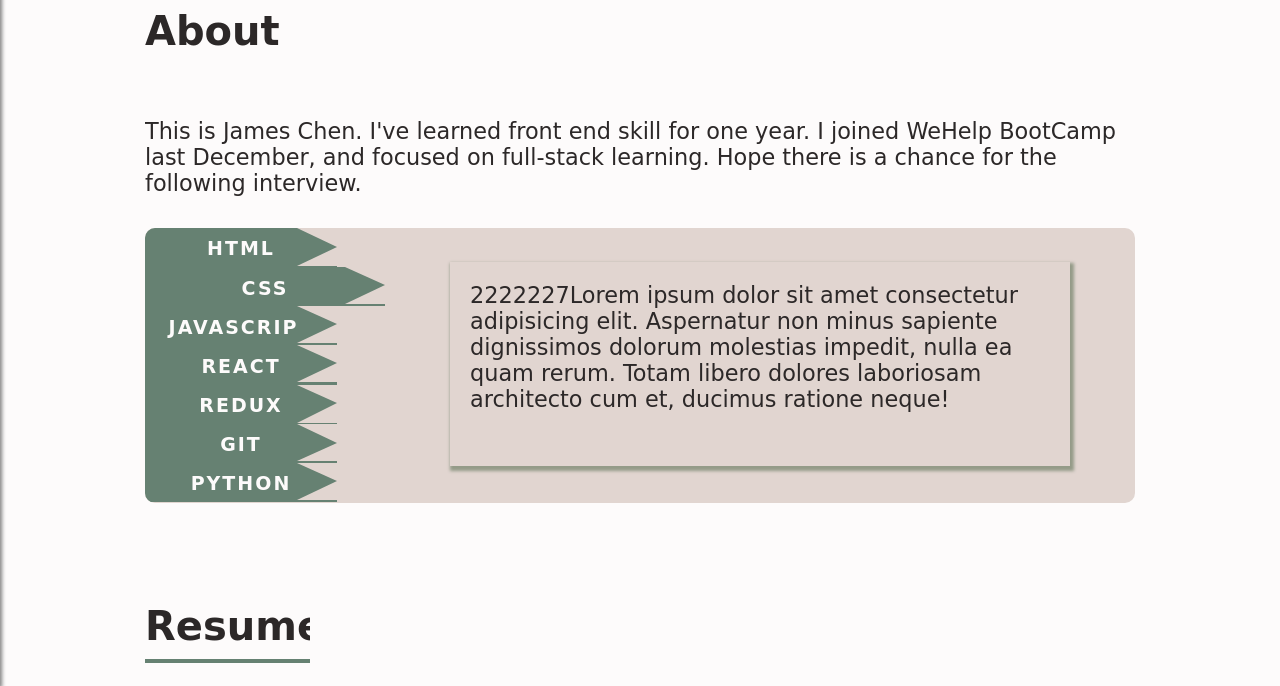
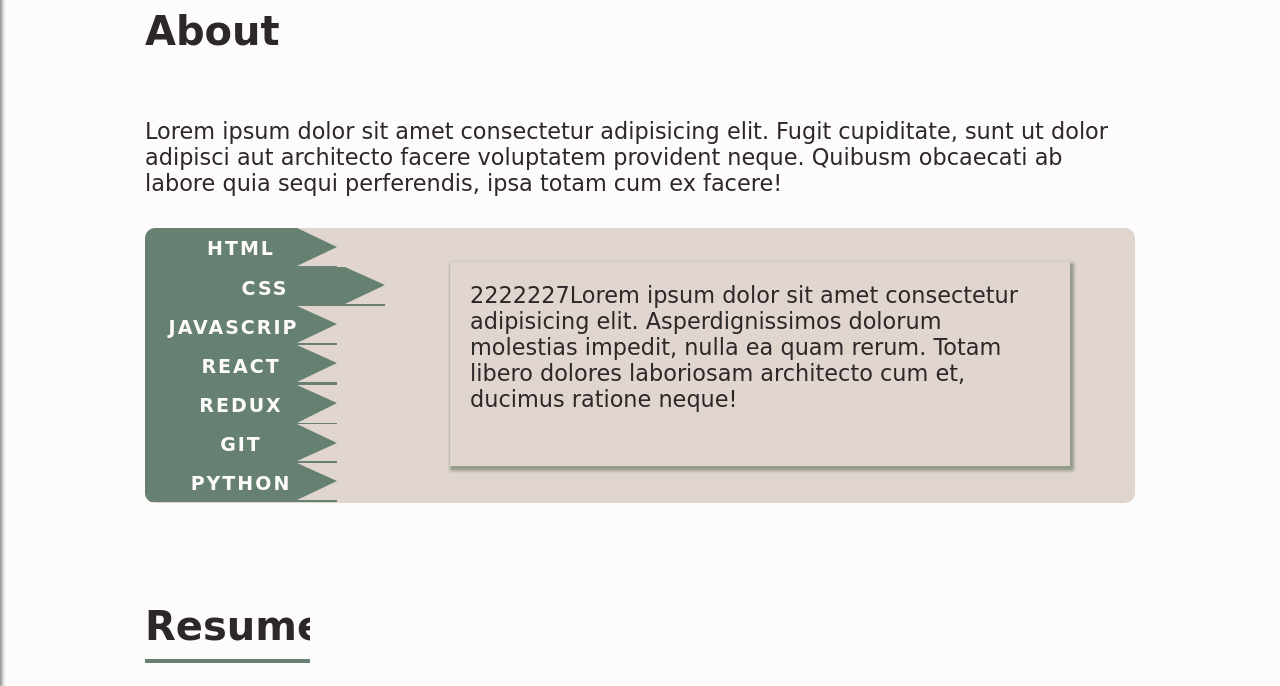
Before and after one commit to JamesChenTW09/Personal-Site, a plain HTML site: page index.html in a window 1280 px wide. Both pictures are taken after a click on the element "CSS". Shown: the part 822-1508 px from the top of the page. Drawn offline with nearby package versions, Linux system fonts and the light colour scheme; a web font is replaced by a local one.

Commit message:
modify rwd codes

```diff
--- a/index.html
+++ b/index.html
@@ -57,66 +57,60 @@
     <section class="about">
       <h2>About</h2>
       <p>
-        This is James Chen. I've learned front end skill for one year. I joined
-        WeHelp BootCamp last December, and focused on full-stack learning. Hope
-        there is a chance for the following interview.
+        Lorem ipsum dolor sit amet consectetur adipisicing elit. Fugit
+        cupiditate, sunt ut dolor adipisci aut architecto facere voluptatem
+        provident neque. Quibusm obcaecati ab labore quia sequi perferendis,
+        ipsa totam cum ex facere!
       </p>
       <div class="skillListRWD">
         <div>HTML</div>
         <p>
           Lorem ipsum dolor sit amet consectetur adipisicing elit. Fugit
           cupiditate, sunt ut dolor adipisci aut architecto facere voluptatem
-          provident neque. Quibusdam, quaerat mollitia qui officia, at autem
-          doloremque quidem obcaecati ab labore quia sequi perferendis, ipsa
-          totam cum ex facere!
+          provident neque. Quibusm obcaecati ab labore quia sequi perferendis,
+          ipsa totam cum ex facere!
         </p>
         <div>CSS</div>
         <p>
           Lorem ipsum dolor sit amet consectetur adipisicing elit. Fugit
           cupiditate, sunt ut dolor adipisci aut architecto facere voluptatem
-          provident neque. Quibusdam, quaerat mollitia qui officia, at autem
-          doloremque quidem obcaecati ab labore quia sequi perferendis, ipsa
-          totam cum ex facere!
+          provident neque. Quibusm obcaecati ab labore quia sequi perferendis,
+          ipsa totam cum ex facere!
         </p>
         <div>JAVASCRIPT</div>
         <p>
           Lorem ipsum dolor sit amet consectetur adipisicing elit. Fugit
           cupiditate, sunt ut dolor adipisci aut architecto facere voluptatem
-          provident neque. Quibusdam, quaerat mollitia qui officia, at autem
-          doloremque quidem obcaecati ab labore quia sequi perferendis, ipsa
-          totam cum ex facere!
+          provident neque. Quibusm obcaecati ab labore quia sequi perferendis,
+          ipsa totam cum ex facere!
         </p>
         <div>PYTHON</div>
         <p>
           Lorem ipsum dolor sit amet consectetur adipisicing elit. Fugit
           cupiditate, sunt ut dolor adipisci aut architecto facere voluptatem
-          provident neque. Quibusdam, quaerat mollitia qui officia, at autem
-          doloremque quidem obcaecati ab labore quia sequi perferendis, ipsa
-          totam cum ex facere!
+          provident neque. Quibusm obcaecati ab labore quia sequi perferendis,
+          ipsa totam cum ex facere!
         </p>
         <div>GIT</div>
         <p>
           Lorem ipsum dolor sit amet consectetur adipisicing elit. Fugit
           cupiditate, sunt ut dolor adipisci aut architecto facere voluptatem
-          provident neque. Quibusdam, quaerat mollitia qui officia, at autem
-          doloremque quidem obcaecati ab labore quia sequi perferendis, ipsa
-          totam cum ex facere!
+          provident neque. Quibusm obcaecati ab labore quia sequi perferendis,
+          ipsa totam cum ex facere!
         </p>
         <div>REACT</div>
         <p>
           Lorem ipsum dolor sit amet consectetur adipisicing elit. Fugit
           cupiditate, sunt ut dolor adipisci aut architecto facere voluptatem
-          provident neque. Quibusdam, quaerat mollitia qui officia, at autem
-          doloremque quidem obcaecati ab labore quia sequi perferendis, ipsa
-          totam cum ex facere!
+          provident neque. Quibusm obcaecati ab labore quia sequi perferendis,
+          ipsa totam cum ex facere!
         </p>
         <div>REDUX</div>
         <p>
           Lorem ipsum dolor sit amet consectetur adipisicing elit. Fugit
           cupiditate, sunt ut dolor adipisci aut architecto facere voluptatem
-          provident neque. Quibusdam, quaerat mollitia qui officia, at autem
-          doloremque quidem obcaecati ab labore quia sequi perferendis, ipsa
-          totam cum ex facere!
+          provident neque. Quibusm obcaecati ab labore quia sequi perferendis,
+          ipsa totam cum ex facere!
         </p>
       </div>
       <div class="skill">
@@ -132,15 +126,14 @@
         <div class="skillContent">
           <p>
             11111Lorem ipsum dolor sit amet consectetur adipisicing elit.
-            Perspiciatis necessitatibus similique est aliquam aspernatur
-            sapiente sint do commodi magnam mollitia, magni quisquam saepe
+            Perspiciatis necessitatimollitia, magni quisquam saepe
             necessitatibus dolorum sed modi exercitationem. Doloribus.
           </p>
           <p>
             2222227Lorem ipsum dolor sit amet consectetur adipisicing elit.
-            Aspernatur non minus sapiente dignissimos dolorum molestias impedit,
-            nulla ea quam rerum. Totam libero dolores laboriosam architecto cum
-            et, ducimus ratione neque!
+            Asperdignissimos dolorum molestias impedit, nulla ea quam rerum.
+            Totam libero dolores laboriosam architecto cum et, ducimus ratione
+            neque!
           </p>
           <p>
             3233333377Lorem ipsum dolor sit amet consectetur adipisicing elit.
--- a/style/style.scss
+++ b/style/style.scss
@@ -688,6 +688,9 @@ nav div.imageContainer img:hover {
 @media (max-width: 800px) {
   .resume {
     grid-template-rows: repeat(46, 48px);
+    h2 {
+      grid-column: 2/4;
+    }
     .summary {
       .summaryContainer {
         &::before {
@@ -735,7 +738,6 @@ nav div.imageContainer img:hover {
 }
 //portfolio
 .portfolio {
-  outline: 1px solid red;
   width: 1100px;
   margin: 20px auto 30px auto;
   display: grid;
@@ -759,7 +761,6 @@ nav div.imageContainer img:hover {
     font-size: 1.4rem;
   }
   .portfolioContainer {
-    outline: 1px solid red;
     grid-column: 2/20;
     grid-row: 5/18;
   }
@@ -863,7 +864,6 @@ nav div.imageContainer img:hover {
     grid-template-columns: repeat(20, 1fr);
     grid-template-rows: repeat(22, 30px);
     .contactContainer {
-      outline: 1px solid red;
       grid-template-columns: 15px 440px auto 15px;
       .contactInfo {
         grid-column: 3/4;
@@ -874,6 +874,9 @@ nav div.imageContainer img:hover {
 
 @media (max-width: 800px) {
   .contact {
+    h2 {
+      grid-column: 2/20;
+    }
     p {
       grid-row: 4/8;
     }
@@ -887,8 +890,8 @@ nav div.imageContainer img:hover {
 @media (max-width: 500px) {
   .contact {
     grid-template-rows: repeat(26, 30px);
+
     p {
-      outline: 1px solid red;
       grid-row: 4/9;
     }
     .contactContainer {
```
Also changed, not shown: style/style.css, 1 other file.
